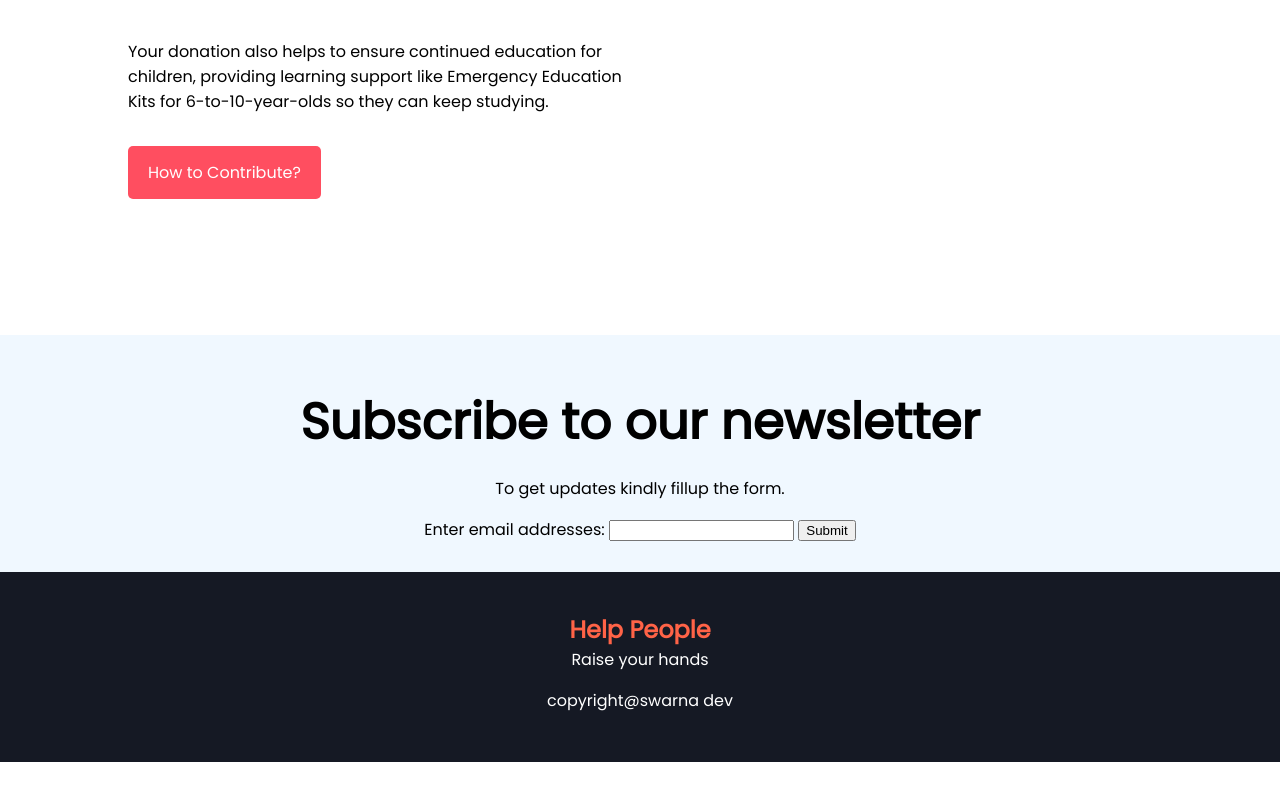
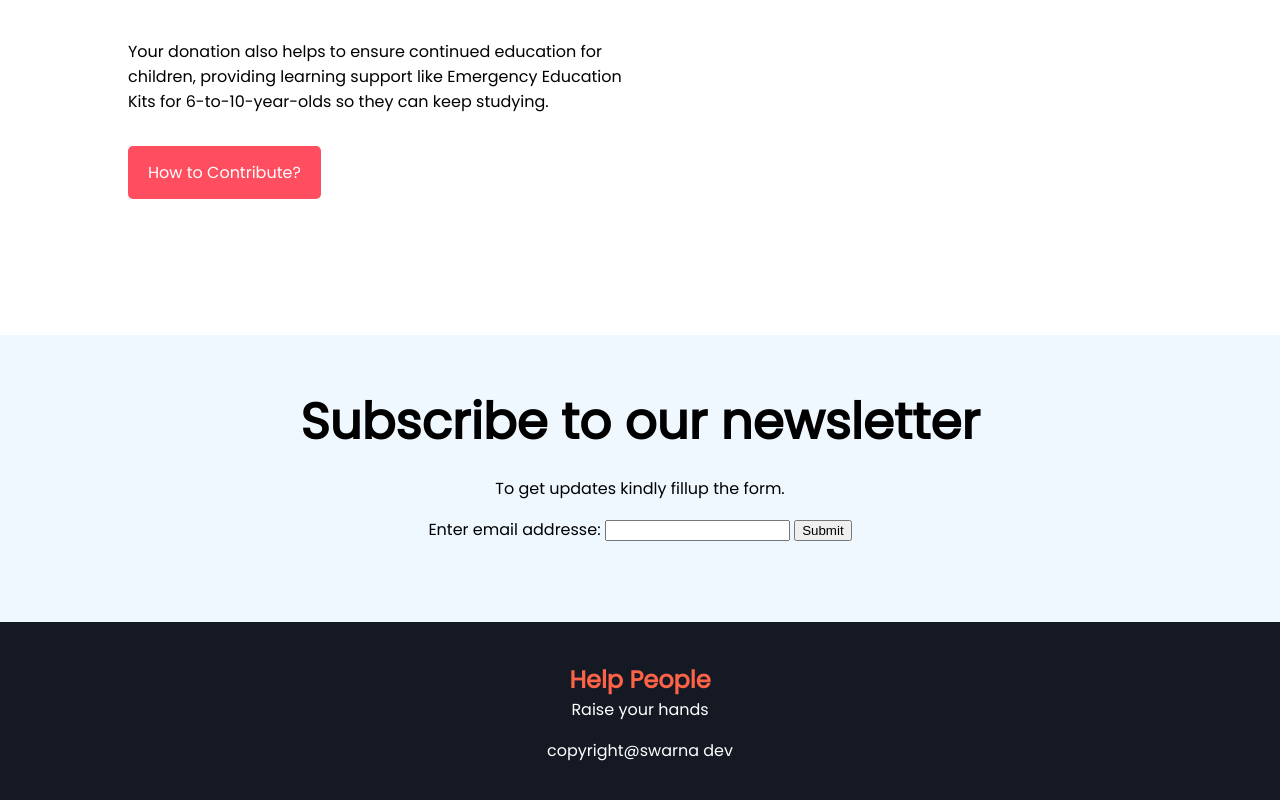
Before and after one commit to swarnadevbd/donation-website, a plain HTML site: page index.html in a window 1280 px wide. Shown: the part 2845-3645 px from the top of the page. Before the commit the page ends 3607 px from the top, so only its background shows below. Drawn offline with Linux system fonts and the light colour scheme.

Commit message:
css change

```diff
--- a/index.html
+++ b/index.html
@@ -142,7 +142,7 @@
             <h1>Subscribe to our newsletter</h1>
             <p>To get updates kindly fillup the form. </p>
             <form action="/action_page.php">
-                <label for="emails">Enter email addresses:</label>
+                <label for="emails">Enter email addresse:</label>
                 <input type="email" id="emails" name="emails" multiple>
                 <input type="submit">
         </div>
--- a/style.css
+++ b/style.css
@@ -180,4 +180,5 @@ form {
     margin: auto;
     text-align: center;
     background-color: aliceblue;
+    padding-bottom: 50px;
 }
```
